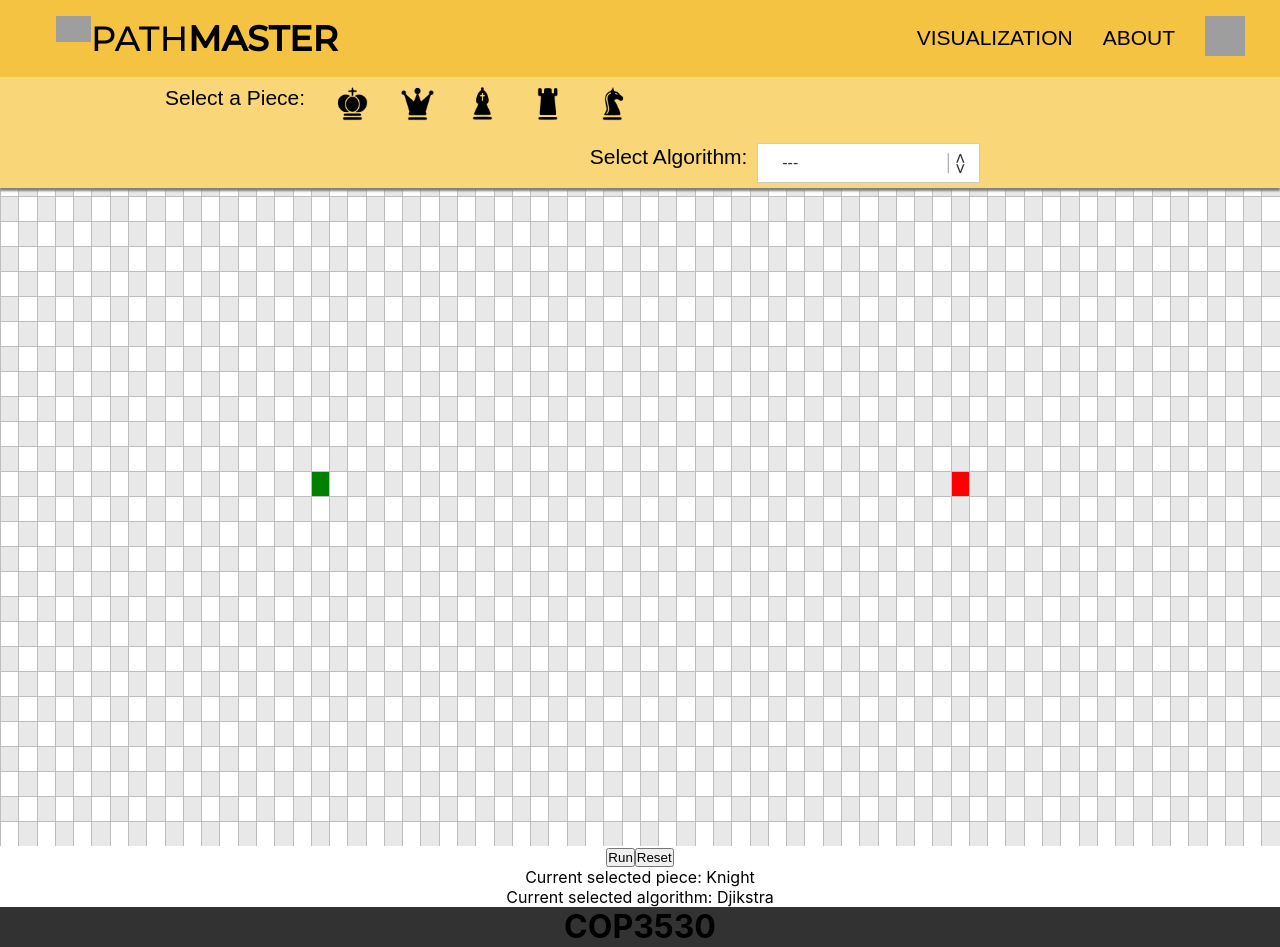
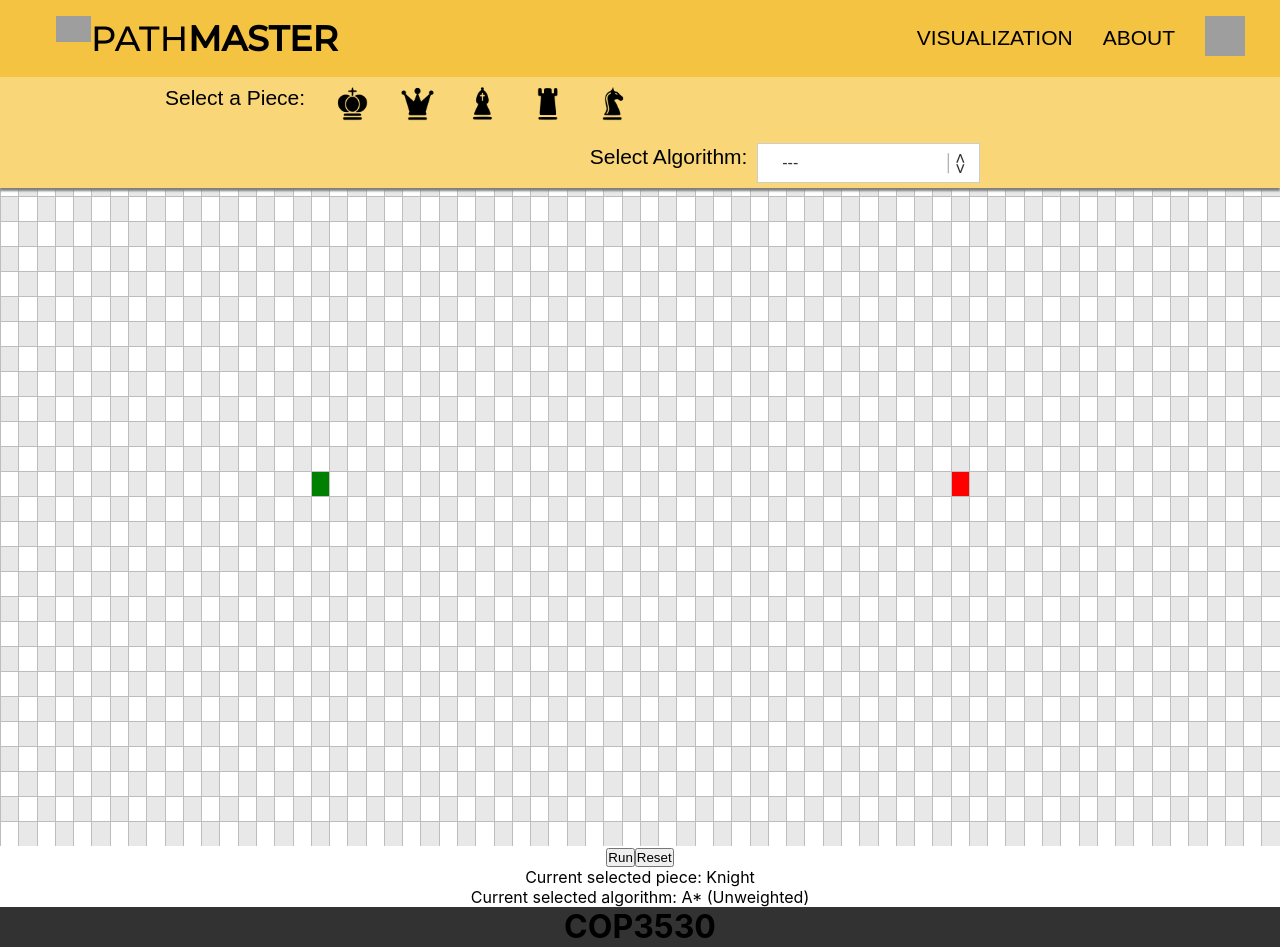
Before and after one commit to llGaetanll/Pathmaster, a React (Create React App) app: page / in a window 1280 px wide. Built offline with nearby package versions, Linux system fonts and the light colour scheme; grey boxes are pictures that could not be loaded; the HTML template or start-up script is replaced by a standard one; a web font is replaced by a local one.

Commit message:
added option to show all squares – see line 90 & 132

```diff
--- a/src/Pathmaster/Pathmaster.jsx
+++ b/src/Pathmaster/Pathmaster.jsx
@@ -13,7 +13,7 @@ export default class PathfindingVisualizer extends Component {
       grid: [],
       mouseIsPressed: false,
       pieceType: "Knight",
-      algorithm: "Djikstra"
+      algorithm: "A* (Unweighted)"
     };
   }
 
@@ -87,12 +87,12 @@ export default class PathfindingVisualizer extends Component {
     }
   }
 
-  visualize(algo) {
+  visualize(algo, showAll) {
     const {grid, pieceType } = this.state;
     const startNode = grid[START_NODE_ROW][START_NODE_COL];
     const finishNode = grid[FINISH_NODE_ROW][FINISH_NODE_COL];
     const visitedNodesInOrder = runAlgorithm(algo, grid, startNode, finishNode, pieceType);
-    const nodesInShortestPathOrder = getNodesInOrder(finishNode);
+    const nodesInShortestPathOrder = getNodesInOrder(finishNode, pieceType, showAll, grid);
     this.animate(visitedNodesInOrder, nodesInShortestPathOrder, startNode);
   }
 
@@ -129,7 +129,7 @@ export default class PathfindingVisualizer extends Component {
             );
           })}
         </div>
-        <button onClick={() => this.visualize(algorithm)}>
+        <button onClick={() => this.visualize(algorithm, true)}>
           Run
             </button>
         <button onClick={() => this.resetBoard()}>
```
